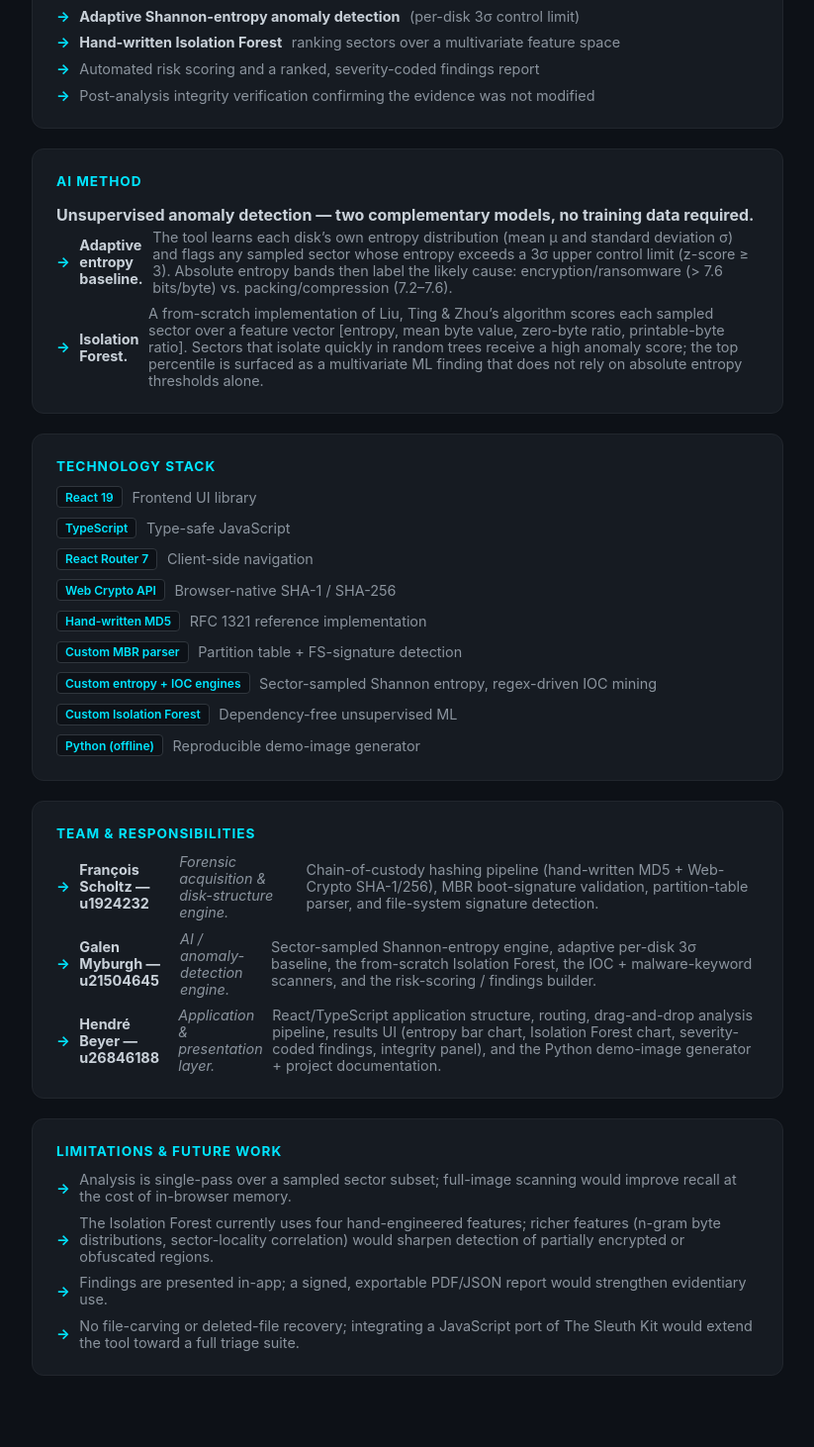
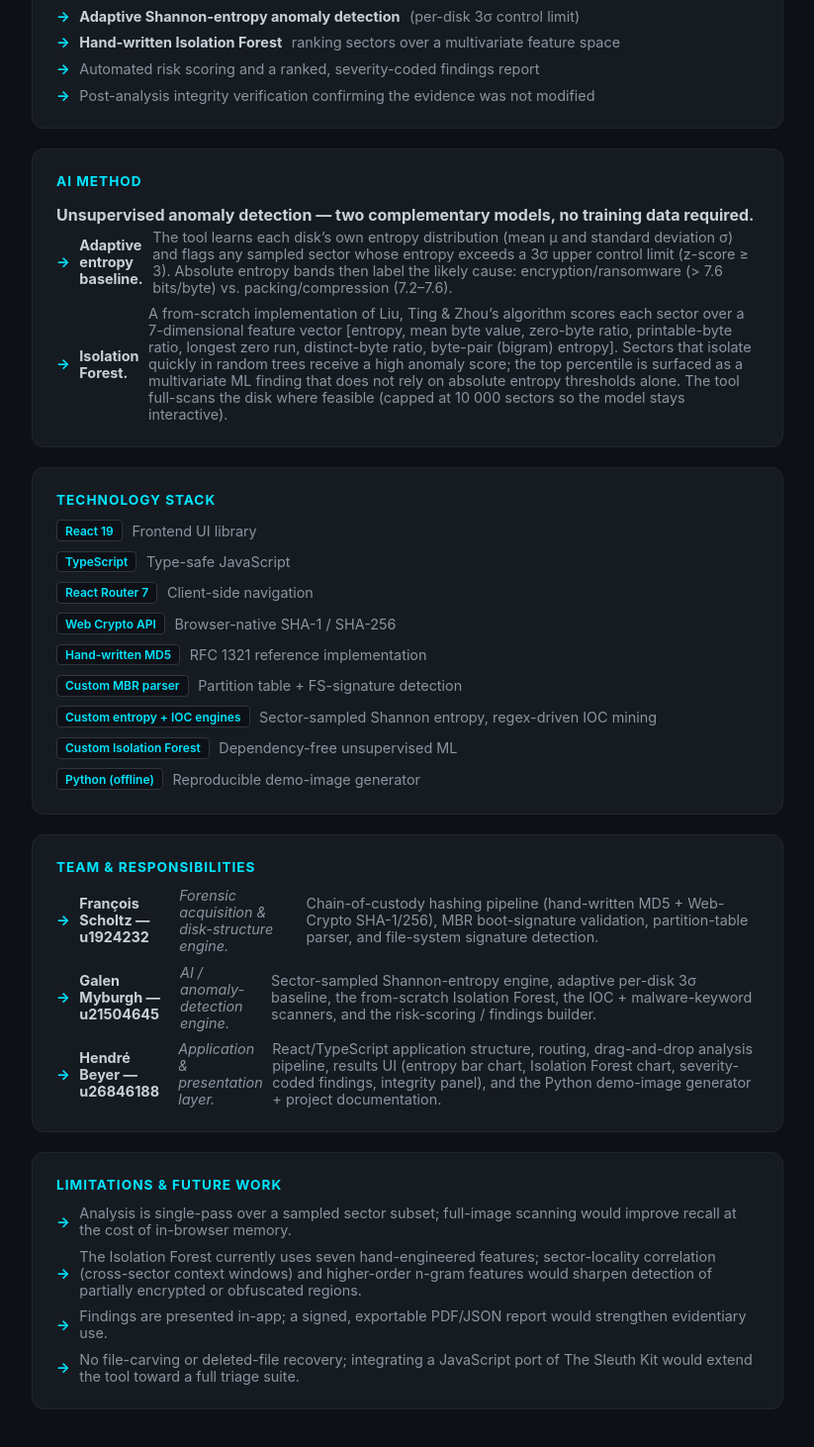
Before and after one commit to SchoItz/Cos783Final, a React (Create React App) app: page /about in a window 1280 px wide. Shown: the part 600-2062 px from the top of the page at 99% size, without its empty margins (228-1051 px from the left). Built offline with nearby package versions, Linux system fonts and the light colour scheme.

Commit message:
Enhance Isolation Forest implementation in README and About page with updated 7-dimensional feature vector details. Modify DiskForensics to support full scans and improved anomaly detection metrics, including coverage information.

```diff
--- a/src/pages/About.tsx
+++ b/src/pages/About.tsx
@@ -47,11 +47,13 @@ const About: React.FC = () => {
             </li>
             <li>
               <strong>Isolation Forest.</strong> A from-scratch implementation of Liu, Ting &amp; Zhou&rsquo;s
-              algorithm scores each sampled sector over a feature vector
-              [entropy, mean byte value, zero-byte ratio, printable-byte ratio]. Sectors that
-              isolate quickly in random trees receive a high anomaly score; the top percentile
-              is surfaced as a multivariate ML finding that does not rely on absolute entropy
-              thresholds alone.
+              algorithm scores each sector over a 7-dimensional feature vector
+              [entropy, mean byte value, zero-byte ratio, printable-byte ratio, longest zero
+              run, distinct-byte ratio, byte-pair (bigram) entropy]. Sectors that isolate
+              quickly in random trees receive a high anomaly score; the top percentile is
+              surfaced as a multivariate ML finding that does not rely on absolute entropy
+              thresholds alone. The tool full-scans the disk where feasible (capped at 10 000
+              sectors so the model stays interactive).
             </li>
           </ul>
         </div>
@@ -104,9 +106,9 @@ const About: React.FC = () => {
           <ul className="feature-list">
             <li>Analysis is single-pass over a sampled sector subset; full-image scanning would
                 improve recall at the cost of in-browser memory.</li>
-            <li>The Isolation Forest currently uses four hand-engineered features; richer
-                features (n-gram byte distributions, sector-locality correlation) would sharpen
-                detection of partially encrypted or obfuscated regions.</li>
+            <li>The Isolation Forest currently uses seven hand-engineered features; sector-locality
+                correlation (cross-sector context windows) and higher-order n-gram features would
+                sharpen detection of partially encrypted or obfuscated regions.</li>
             <li>Findings are presented in-app; a signed, exportable PDF/JSON report would
                 strengthen evidentiary use.</li>
             <li>No file-carving or deleted-file recovery; integrating a JavaScript port of
--- a/src/pages/DiskForensics.tsx
+++ b/src/pages/DiskForensics.tsx
@@ -28,6 +28,8 @@ interface EntropyStats {
   threshold: number;     // mean + 3σ
   ifMean: number;
   ifThreshold: number;   // 95th-percentile cutoff for IF score
+  coverage: string;      // human-readable "every sector" / "every Nth sector"
+  totalSectors: number;
 }
 interface Finding   {
   id: number; severity: Severity;
@@ -390,7 +392,7 @@ function buildFindings(
     const sev: Severity = overlap >= Math.max(1, Math.floor(ifAnoms.length / 2)) ? 'critical' : 'high';
     findings.push({ id:id++, severity: sev,
       title:`AI · Isolation Forest: ${ifAnoms.length} Multivariate Anomalies`,
-      description:`A hand-written Isolation Forest scored each sampled sector over a 4-dimensional feature vector [entropy, mean byte, zero-byte ratio, printable-byte ratio]. ${ifAnoms.length} sector(s) scored at or above the 95th-percentile threshold — they "isolate" faster than typical sectors, marking them as multivariate outliers that warrant inspection.`,
+      description:`A hand-written Isolation Forest scored each sampled sector over a 7-dimensional feature vector [entropy, mean byte, zero-byte ratio, printable-byte ratio, longest zero run, distinct byte ratio, byte-pair (bigram) entropy]. ${ifAnoms.length} sector(s) scored at or above the 95th-percentile threshold — they "isolate" faster than typical sectors, marking them as multivariate outliers that warrant inspection.`,
       evidence: [
         `Mean IF score = ${entStats.ifMean.toFixed(4)};  95th-percentile cutoff = ${entStats.ifThreshold.toFixed(4)}`,
         ...top.map(p => `Sector ${p.sectorIdx.toLocaleString()} @ ${p.offsetMB.toFixed(2)} MB  →  IF=${p.ifScore.toFixed(4)}  entropy=${p.entropy.toFixed(3)}`),
@@ -552,30 +554,69 @@ const DiskForensics: React.FC = () => {
       await tick();
       const iocs = extractIOCs(strings);
 
-      patch({ progress:68, stepMsg:'AI: sampling sectors and computing Shannon entropy…' });
+      patch({ progress:68, stepMsg:'Computing Shannon entropy and per-sector feature vectors…' });
       await tick();
-      const SECTOR      = 512;
-      const totalSectors = Math.floor(bytes.length / SECTOR);
-      const step        = Math.max(1, Math.floor(totalSectors / 500)); // ≤500 sample points
-      const sampledIdx: number[] = [];
+      const SECTOR        = 512;
+      const totalSectors  = Math.floor(bytes.length / SECTOR);
+      // Full-scan when feasible; cap at 10 000 samples so the IF stays interactive.
+      const MAX_SAMPLES   = 10000;
+      const step          = Math.max(1, Math.ceil(totalSectors / MAX_SAMPLES));
+      const fullScan      = step === 1;
       const features: number[][] = [];
       const entropyTmp: { sectorIdx:number; offsetMB:number; entropy:number }[] = [];
+
       for (let s = 0; s * SECTOR < bytes.length; s += step) {
         const start = s * SECTOR;
         const end   = Math.min(start + SECTOR, bytes.length);
         const seg   = bytes.slice(start, end);
+        const len   = seg.length || 1;
         const e     = shannonEntropy(seg);
-        // 4-feature vector for Isolation Forest: [entropy, mean byte, zero ratio, printable ratio]
+
+        // Per-sector aggregates in a single pass over the segment.
         let sum = 0, zeros = 0, printable = 0;
+        let curZeroRun = 0, longestZeroRun = 0;
+        const distinct = new Uint8Array(256);
         for (let k = 0; k < seg.length; k++) {
           const b = seg[k];
           sum += b;
-          if (b === 0) zeros++;
+          distinct[b] = 1;
+          if (b === 0) { zeros++; curZeroRun++; if (curZeroRun > longestZeroRun) longestZeroRun = curZeroRun; }
+          else { curZeroRun = 0; }
           if (b >= 32 && b < 127) printable++;
         }
-        const len = seg.length || 1;
-        features.push([e, sum / len, zeros / len, printable / len]);
-        sampledIdx.push(s);
+        let distinctCount = 0;
+        for (let k = 0; k < 256; k++) if (distinct[k]) distinctCount++;
+
+        // Bigram (byte-pair) entropy — catches structure that single-byte entropy hides
+        // (e.g. some packers produce high byte entropy but low bigram entropy).
+        let bigramEntropy = 0;
+        if (seg.length >= 2) {
+          const pairs = new Map<number, number>();
+          for (let k = 0; k < seg.length - 1; k++) {
+            const key = (seg[k] << 8) | seg[k + 1];
+            pairs.set(key, (pairs.get(key) ?? 0) + 1);
+          }
+          const total = seg.length - 1;
+          for (const c of pairs.values()) {
+            const p = c / total;
+            bigramEntropy -= p * Math.log2(p);
+          }
+          // normalise into [0, 1] using the cap log2(total), then scale by 16 (max for 2-byte alphabet)
+          bigramEntropy = bigramEntropy / 16;
+        }
+
+        // 7-feature vector for the Isolation Forest:
+        //   [ entropy, mean byte, zero ratio, printable ratio,
+        //     longest zero run (normalised), distinct byte ratio, bigram entropy (normalised) ]
+        features.push([
+          e,
+          sum / len,
+          zeros / len,
+          printable / len,
+          longestZeroRun / len,
+          distinctCount / 256,
+          bigramEntropy,
+        ]);
         entropyTmp.push({ sectorIdx:s, offsetMB:(s*SECTOR)/1048576, entropy:e });
       }
 
@@ -606,9 +647,13 @@ const DiskForensics: React.FC = () => {
         z: (p.entropy - eMean) / eStd,
         ifScore: ifScores[i] ?? 0.5,
       }));
+      const coverage = fullScan
+        ? `every sector (full scan of ${totalSectors.toLocaleString()} sectors)`
+        : `every ${step.toLocaleString()}th sector (${entropy.length.toLocaleString()} of ${totalSectors.toLocaleString()} sectors)`;
       const entStats: EntropyStats = {
         mean: eMean, std: eStd, threshold: dynThreshold,
         ifMean, ifThreshold,
+        coverage, totalSectors,
       };
 
       patch({ progress:84, stepMsg:'AI: Scanning for malware keyword indicators…' });
@@ -874,7 +919,7 @@ const DiskForensics: React.FC = () => {
                   </div>
                   <div className="df-ent-ai-note">
                     <strong>AI Technique — Adaptive Entropy Anomaly Detection:</strong> Each bar is a
-                    sampled 512-byte sector. Rather than a hard-coded cut-off, the tool learns this
+                    512-byte sector. Rather than a hard-coded cut-off, the tool learns this
                     disk's own entropy distribution (mean μ, standard deviation σ) and flags any sector
                     that lies at or beyond a 3σ upper control limit (z ≥ 3). Absolute entropy bands
                     then label the likely cause: &gt; 7.6 bits/byte = encryption/ransomware grade;
@@ -904,18 +949,20 @@ const DiskForensics: React.FC = () => {
                   <div className="df-ent-stats">
                     <span>Average: {(entropy.reduce((s,p)=>s+p.entropy,0)/(entropy.length||1)).toFixed(3)} bits/byte</span>
                     <span>Maximum: {entropy.length ? Math.max(...entropy.map(p=>p.entropy)).toFixed(3) : 'N/A'}</span>
-                    <span>3σ anomalies: {entropy.filter(p => p.z >= 3).length} of {entropy.length} sampled</span>
+                    <span>3σ anomalies: {entropy.filter(p => p.z >= 3).length} of {entropy.length}</span>
                     {entStats && <span>Threshold: {entStats.threshold.toFixed(3)} bits/byte (learned)</span>}
+                    {entStats && <span>Coverage: {entStats.coverage}</span>}
                   </div>
 
                   {entStats && entropy.length > 0 && (
                     <>
                       <div className="df-ent-ai-note" style={{marginTop: '1.25rem'}}>
                         <strong>AI Technique #2 — Isolation Forest:</strong> a from-scratch
-                        implementation of Liu, Ting &amp; Zhou's algorithm scores each sampled sector
-                        over a 4-dimensional feature vector
-                        [entropy, mean byte, zero-byte ratio, printable-byte ratio]. Bars at or above
-                        the 95th-percentile cutoff (red) are multivariate anomalies that "isolate"
+                        implementation of Liu, Ting &amp; Zhou's algorithm scores each sector
+                        over a <strong>7-dimensional</strong> feature vector
+                        [entropy, mean byte, zero-byte ratio, printable-byte ratio, longest zero
+                        run, distinct-byte ratio, bigram entropy]. Bars at or above the
+                        95th-percentile cutoff (red) are multivariate anomalies that "isolate"
                         faster than typical sectors. <strong>Mean IF score</strong> = {entStats.ifMean.toFixed(4)};
                         <strong> threshold</strong> = {entStats.ifThreshold.toFixed(4)}.
                       </div>
@@ -933,7 +980,7 @@ const DiskForensics: React.FC = () => {
                       <div className="df-ent-stats">
                         <span>IF score range: {Math.min(...entropy.map(p=>p.ifScore)).toFixed(3)} – {Math.max(...entropy.map(p=>p.ifScore)).toFixed(3)}</span>
                         <span>Multivariate anomalies: {entropy.filter(p => p.ifScore >= entStats.ifThreshold).length} of {entropy.length}</span>
-                        <span>Trees: 100 · Sub-sample: 256 · Features: 4</span>
+                        <span>Trees: 100 · Sub-sample: 256 · Features: 7</span>
                       </div>
                     </>
                   )}
```
Also changed, not shown: 1 other file (tests, documents, lock files or other folders).
